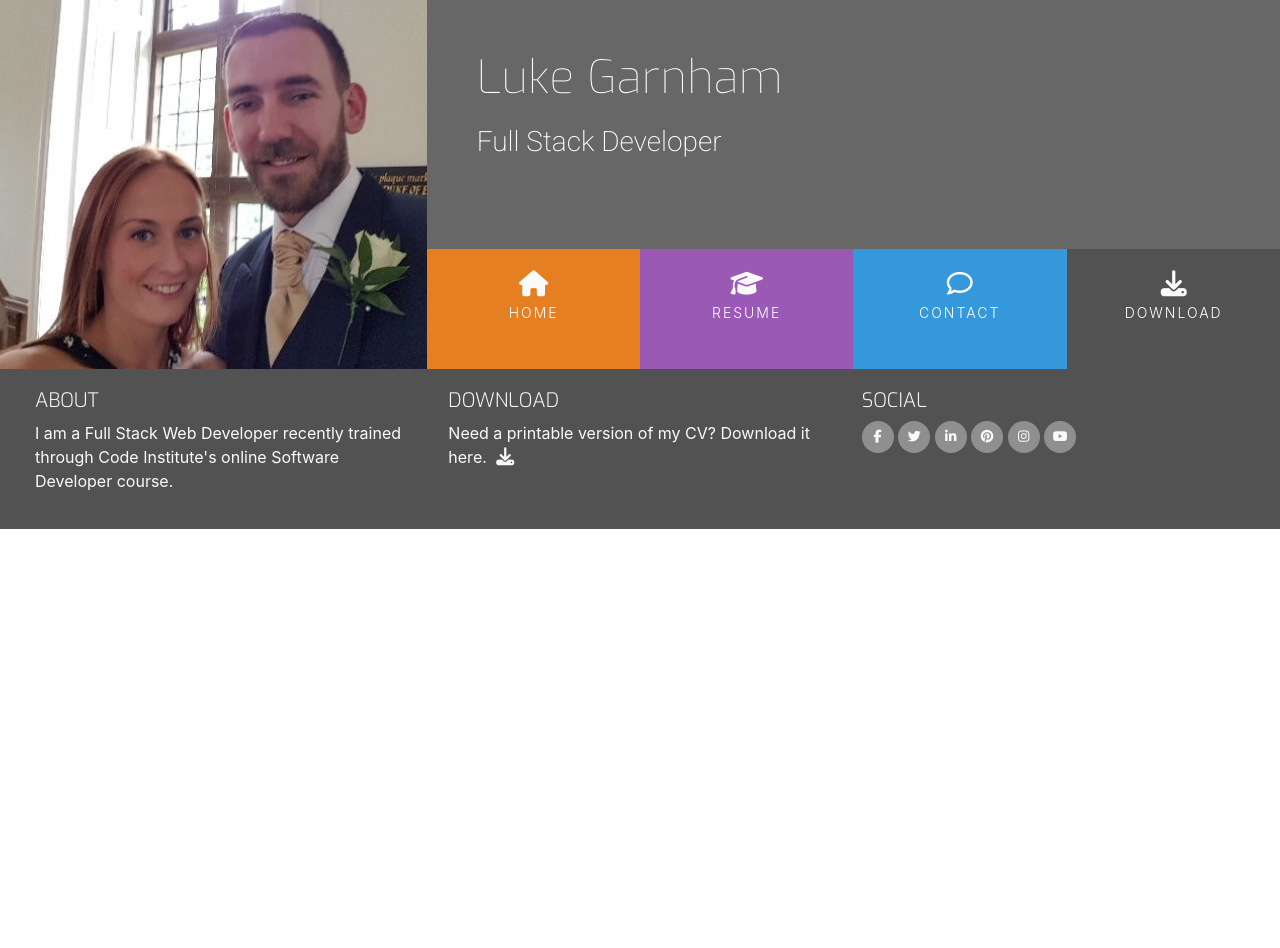
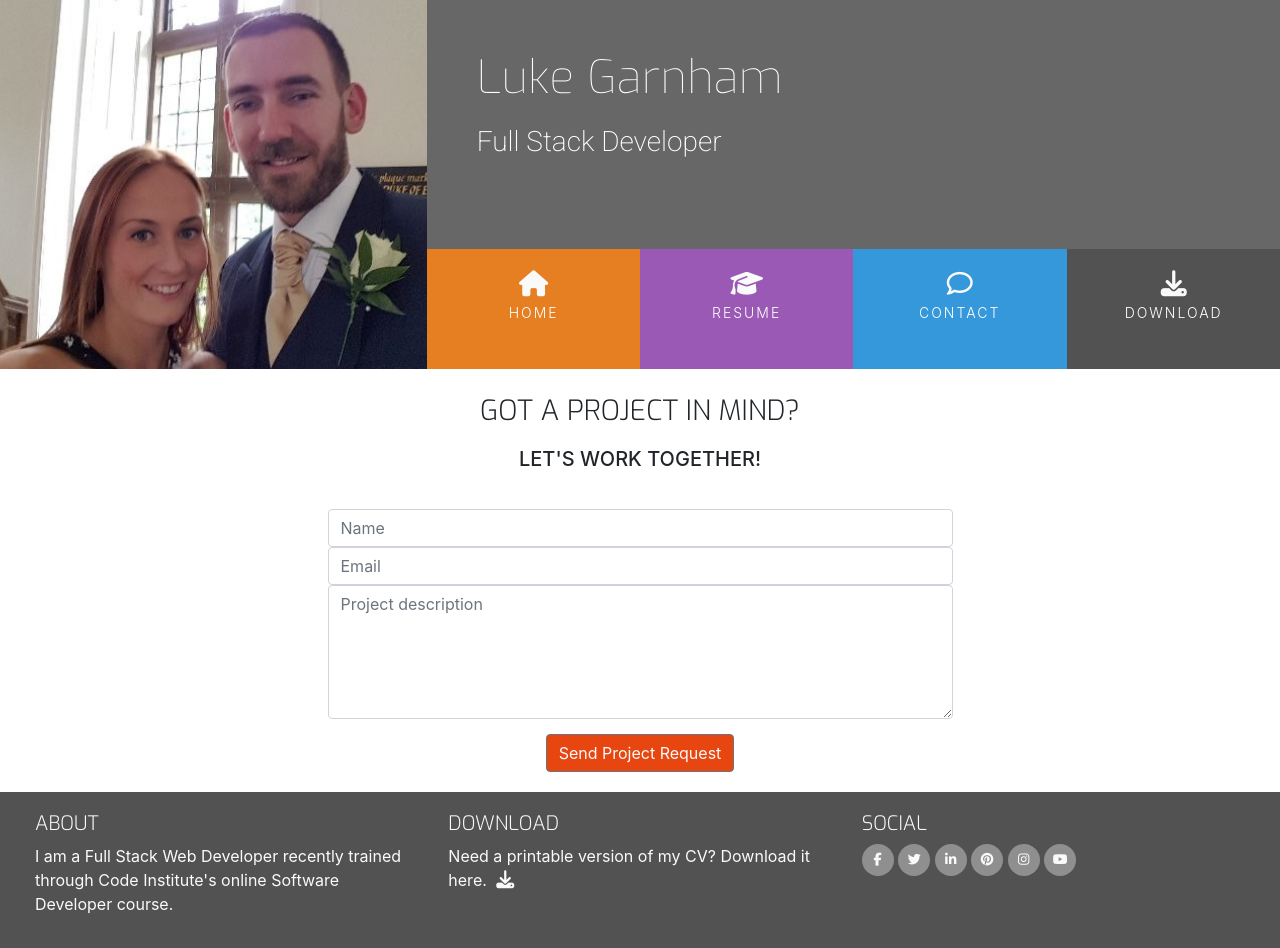
Before and after one commit to LukeGarnham/Mini-Project-2, a plain HTML site: page contact.html in a window 1280 px wide. Before the commit the page ends 800 px from the top, so only its background shows below. Drawn offline with nearby package versions, Linux system fonts and the light colour scheme.

Commit message:
Form on the contact page completed.

```diff
--- a/assets/css/style.css
+++ b/assets/css/style.css
@@ -16,6 +16,10 @@
 
 .bg-color-work-history {
     background-color: #9b59b6;
+}
+
+.bg-color-contact {
+    background-color: #ffffff;
 }
 
 .ui-menu-color-home {
@@ -333,3 +337,41 @@ footer {
     content: "";
     background: #fafafa;
 }
+
+.history-items {
+    margin-bottom: 30px;
+}
+
+/*--------------------------------------------Contact Form */
+
+.contact-heading {
+    font-family: "Exo", sans-serif;
+    font-weight: 300;
+    margin-top: 25px;
+    margin-bottom: 20px;
+}
+
+.center-form {
+    padding-top: 10px;
+    margin: 0 auto;
+    max-width: 70%;
+}
+
+button[type="submit"] {
+    margin-top: 15px;
+    margin-bottom: 20px;
+    color: #fafafa;
+    background-color: #e84610;
+}
+
+/*--------------------------------------------Media Queries */
+
+@media(min-width: 992px) {
+
+    .center-form {
+        padding-top: 30px;
+        min-height: 240px;
+        margin: 0 auto;
+        max-width: 50%;
+    }
+}
--- a/contact.html
+++ b/contact.html
@@ -27,13 +27,13 @@
                     <div class="col">
                         <ul id="nav" class="list-inline menu-container">
                             <li class="col-6 col-sm-3 ui-menu-color-home list-inline-item menuitem">
-                                <a href="#" class="hvr-sweep-to-bottom"><i class="fa fa-home" aria-hidden="true"></i><span>Home</span></a>
+                                <a href="index.html" class="hvr-sweep-to-bottom"><i class="fa fa-home" aria-hidden="true"></i><span>Home</span></a>
                             </li>
                             <li class="col-6 col-sm-3 ui-menu-color-resume list-inline-item menuitem">
-                                <a href="#" class="hvr-sweep-to-bottom"><i class="fa fa-graduation-cap" aria-hidden="true"></i><span>Resume</span></a>
+                                <a href="resume.html" class="hvr-sweep-to-bottom"><i class="fa fa-graduation-cap" aria-hidden="true"></i><span>Resume</span></a>
                             </li>
                             <li class="col-6 col-sm-3 ui-menu-color-contact list-inline-item menuitem">
-                                <a href="#" class="hvr-sweep-to-bottom"><i class="fa fa-comment-o" aria-hidden="true"></i><span>Contact</span></a>
+                                <a href="contact.html" class="hvr-sweep-to-bottom"><i class="fa fa-comment-o" aria-hidden="true"></i><span>Contact</span></a>
                             </li>
                             <li class="col-6 col-sm-3 ui-menu-color-download list-inline-item menuitem">
                                 <a href="#" class="hvr-sweep-to-bottom"><i class="fa fa-download" aria-hidden="true"></i><span>Download</span></a>
@@ -45,8 +45,26 @@
         </div>
     </header>
 
-    <section>
+    <section class="container-fluid">
+        <div class="row bg-color-contact">
+            <div class="col">
+                <h3 class="contact-heading uppercase text-center">Got a project in mind?</h3>
+                <h5 class=" uppercase text-center">Let's work together!</h5>
 
+                <div class="center-form">
+                    <form>
+                        <input type="text" name="name" id="fullname" class="form-control" placeholder="Name" required>
+                        <input type="text" name="email" id="emailaddress" class="form-control" placeholder="Email" required>
+                        <textarea name="projectsummary" id="projectsummary" class="form-control" cols="30" rows="5" placeholder="Project description" required></textarea>
+                        <div class="form-row text-center">
+                            <div class="col">
+                                <button type="submit" class="btn btn-secondary">Send Project Request</button>
+                            </div>
+                        </div>
+                    </form>
+                </div>
+            </div>
+        </div>
     </section>
 
     <footer class="container-fluid">
```
Also changed, not shown: index.html (+3 -3 lines), resume.html (+20 -6 lines).
